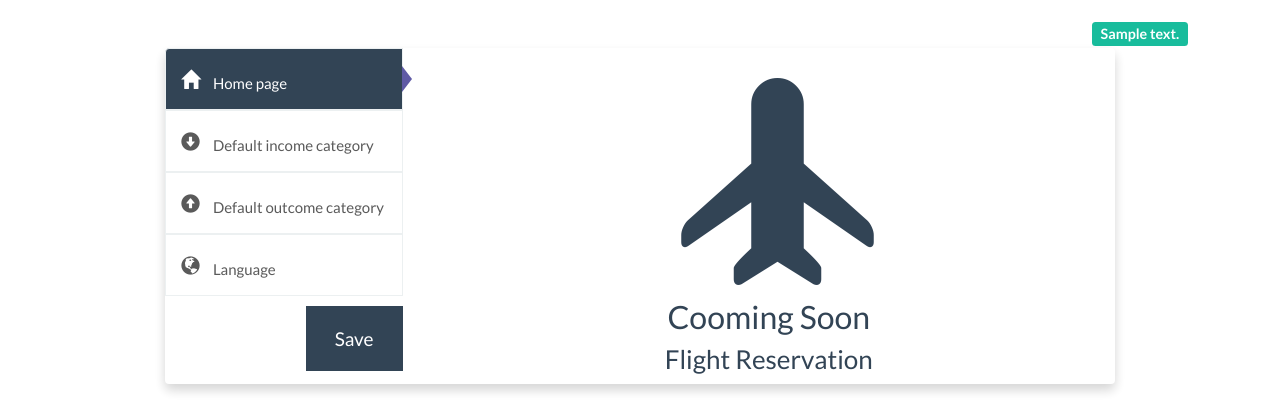
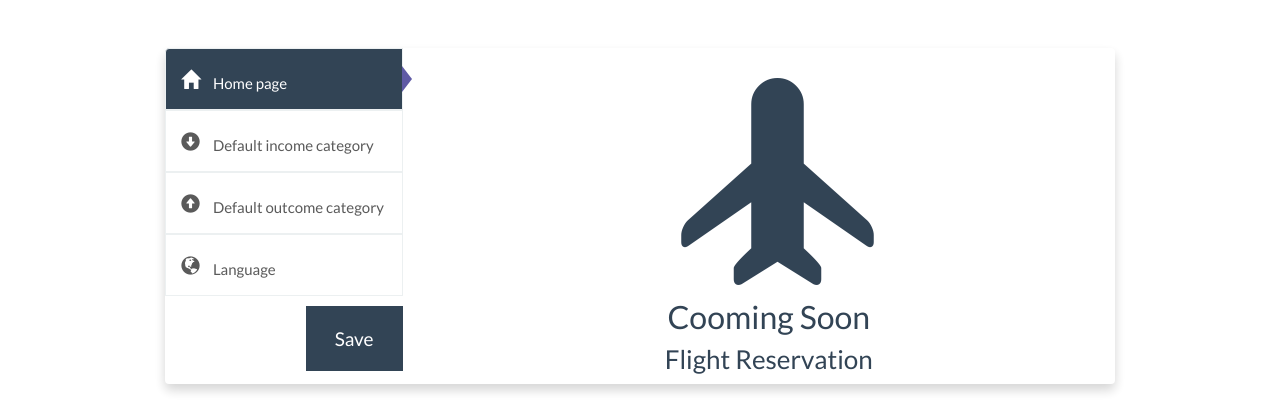
Before and after one commit to psvprogrammer/budgme, a Django app: template budgme/templates/budgme/profile.html in a window 1280 px wide. Shown: the part 104-524 px from the top of the page. Run offline with Django 3.2, Linux system fonts and the light colour scheme; the template is opened without the code that fills it: most values are stand-ins (such as "Sample title", 1, 10 or a date in 2020); some libraries are stand-ins or nearby versions.

Commit message:
testing profile page

```diff
--- a/budgme/static/budgme/js/global_script.js
+++ b/budgme/static/budgme/js/global_script.js
@@ -1,4 +1,4 @@
 $(document).ready(function() {
   // $("div.fadeout-slowly-3").fadeOut(3000);
-  $("div.fadeout-slowly-3").css({opacity: 1.0, visibility: "visible"}).animate({opacity: 0.0},3000);
+  $("span.fadeout-slowly-3").css({opacity: 1.0, visibility: "visible"}).animate({opacity: 0.0},3000);
 });
--- a/budgme/templates/budgme/profile.html
+++ b/budgme/templates/budgme/profile.html
@@ -15,7 +15,7 @@
     <div class="col-xs-12" style="float:right; text-align: right; margin-top: -10px;">
         <h4>
             {% if test_message %}
-            <span class="label label-success">{{ test_message }}</span>
+            <span class="label label-success fadeout-slowly-3">{{ test_message }}</span>
             {% endif %}
             &nbsp;
         </h4>
```
